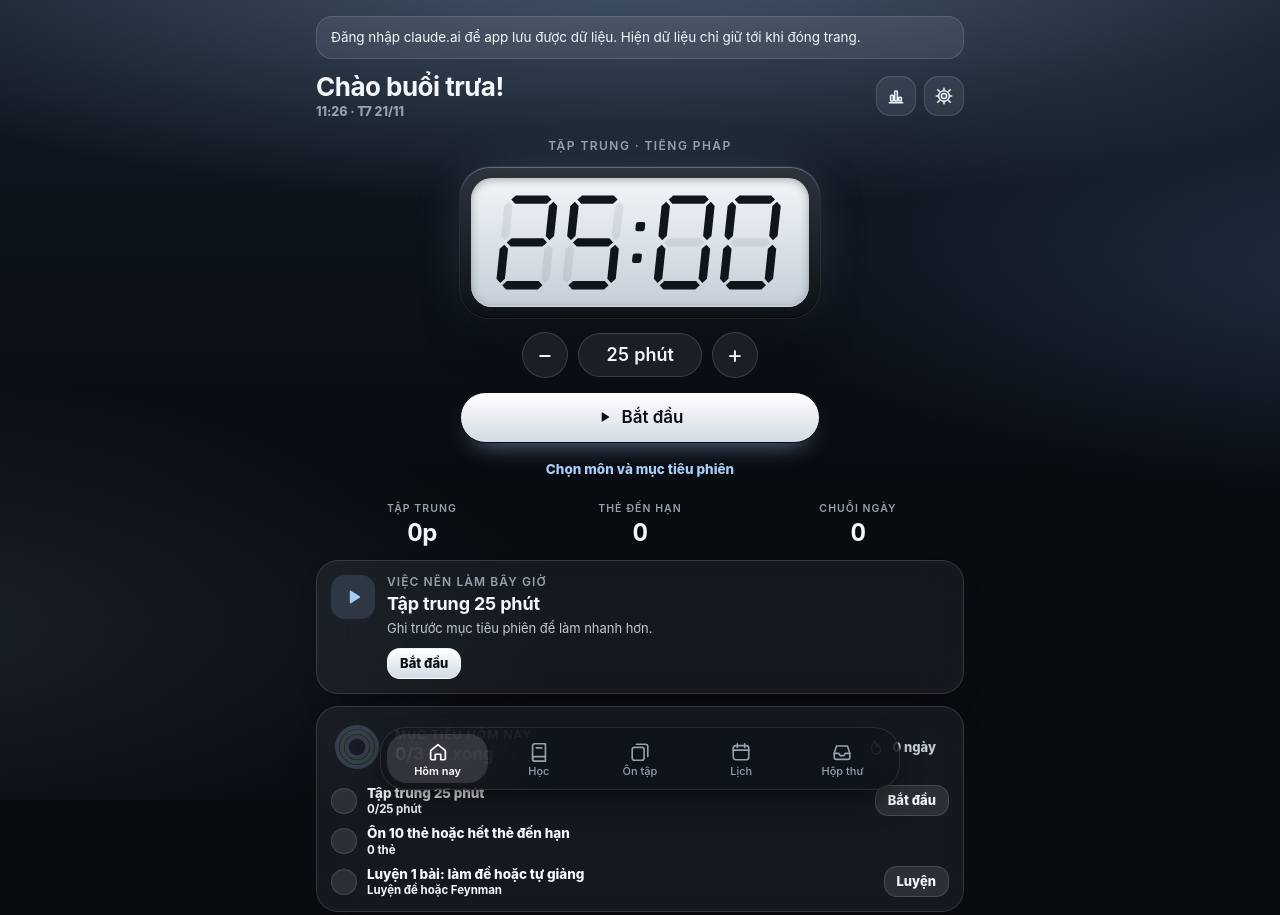
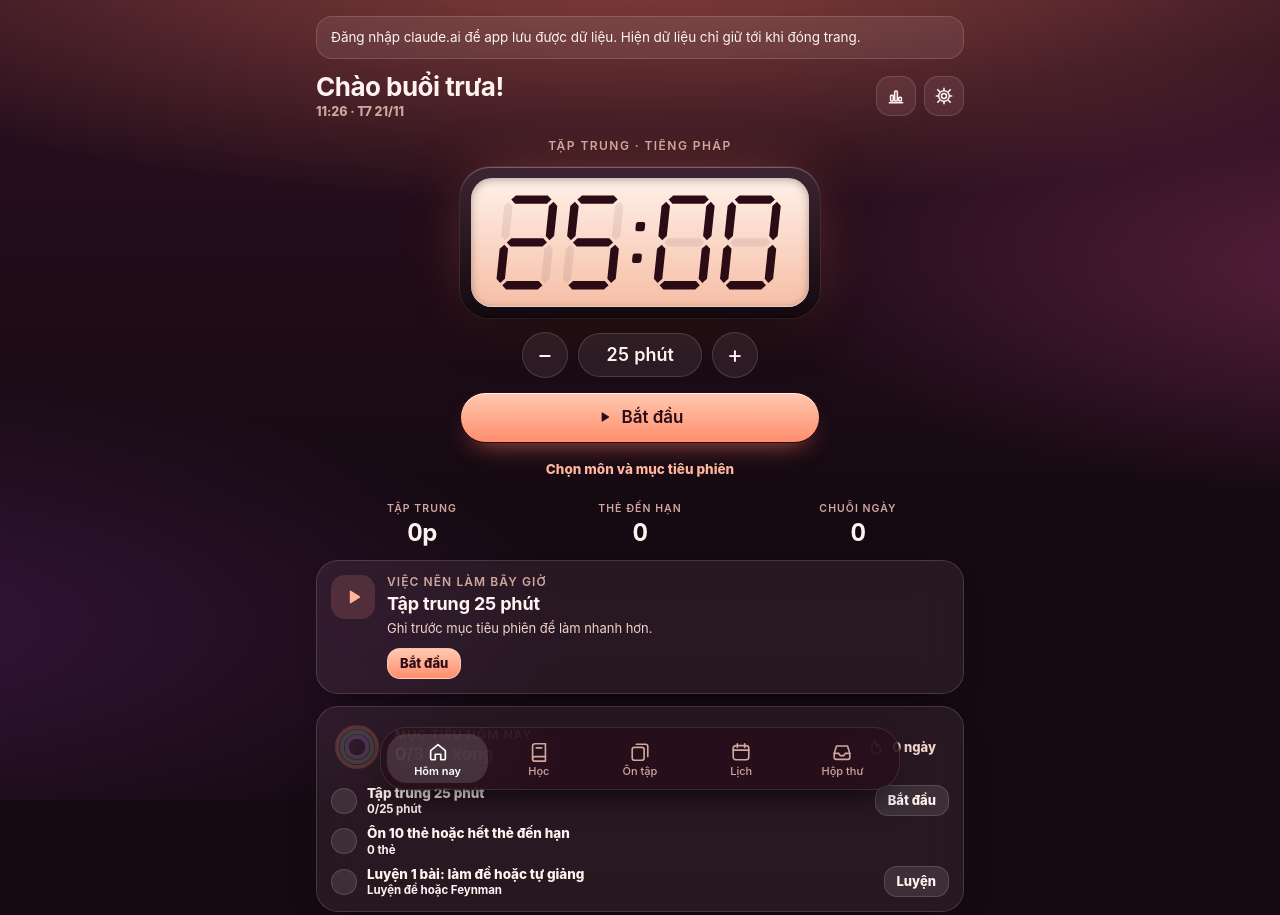
Before and after one commit to ninhvominhngoc-commits/app-claude-test, a website: page artifact/sorbonne-copilot.html in a window 1280 px wide. Shown: the top 915 px of the page. Drawn offline with nearby package versions, Linux system fonts and the light colour scheme.

Commit message:
Bảng màu hợp mệnh Hỏa: nền tím rượu vang có ánh lửa, nhấn cam san hô, xanh lá phụ
Bỏ đen và xanh nước biển; đồng hồ LCD đèn cam; 3 vòng mục tiêu cam, xanh lá, tím.

Co-Authored-By: Claude Opus 5.5 <noreply@anthropic.com>
Claude-Session: https://claude.ai/code/session_01SA5TeRJkK5guGAGmkY49gd

```diff
--- a/artifact/parts/7-progress.js
+++ b/artifact/parts/7-progress.js
@@ -22,9 +22,9 @@ function lastSubject() {
 function quests() {
   const d = state.stats.days[todayISO()] || {}, f = d.f || 0, r = d.r || 0, fe = d.fe || 0, pr = d.p || 0;
   return [
-    { k: "focus", t: "Tập trung 25 phút", v: f >= 25 ? `${f} phút` : `${f}/25 phút`, p: Math.min(1, f / 25), act: f < 25 ? ["focus-open", state.focus?.endAt ? "Mở" : "Bắt đầu"] : null, col: "#a9cdf5" },
-    { k: "review", t: "Ôn 10 thẻ hoặc hết thẻ đến hạn", v: `${r} thẻ`, p: r >= 10 || (r > 0 && totalDue() === 0) ? 1 : Math.min(1, r / 10), act: totalDue() ? ["review-all", "Ôn"] : null, col: "#9fe2c8" },
-    { k: "practice", t: "Luyện 1 bài: làm đề hoặc tự giảng", v: fe || pr ? "Xong" : "Luyện đề hoặc Feynman", p: fe || pr ? 1 : 0, act: fe || pr ? null : ["go-drill", "Luyện"], col: "#c9b6ff" },
+    { k: "focus", t: "Tập trung 25 phút", v: f >= 25 ? `${f} phút` : `${f}/25 phút`, p: Math.min(1, f / 25), act: f < 25 ? ["focus-open", state.focus?.endAt ? "Mở" : "Bắt đầu"] : null, col: "#ff9a7a" },
+    { k: "review", t: "Ôn 10 thẻ hoặc hết thẻ đến hạn", v: `${r} thẻ`, p: r >= 10 || (r > 0 && totalDue() === 0) ? 1 : Math.min(1, r / 10), act: totalDue() ? ["review-all", "Ôn"] : null, col: "#8fd694" },
+    { k: "practice", t: "Luyện 1 bài: làm đề hoặc tự giảng", v: fe || pr ? "Xong" : "Luyện đề hoặc Feynman", p: fe || pr ? 1 : 0, act: fe || pr ? null : ["go-drill", "Luyện"], col: "#e39bff" },
   ];
 }
 function checkGold() {
--- a/artifact/sorbonne-copilot.html
+++ b/artifact/sorbonne-copilot.html
@@ -709,32 +709,32 @@ button.widget:active { transform: translateY(3px); box-shadow: 0 1px 0 var(--chu
 #drThumbs img { width: 64px; height: 64px; object-fit: cover; border-radius: 12px; border: 1px solid var(--outline); }
 @media (max-width: 380px) { .pg-card { grid-template-columns: 70px 1fr; } .pg-plant .plant { width: 64px; } .q-rings, .pg-top { grid-template-columns: 96px 1fr; } .q-rings .rings, .pg-top .rings { width: 96px; height: 96px; } }
 @media (max-width: 380px) { .home .clock { font-size: 11.5px; line-height: 1.3; } #hHello { font-size: 18px; } .now-card { grid-template-columns: 1fr; } .now-ic { display: none; } .now-acts { grid-column: 1; } .pv-title { font-size: 22px; padding: 9px 24px 6px; } }
-/* ===== Giao diện tối kiểu kính mờ: nền sương xanh thép, thẻ kính, nút viên bóng sáng, đồng hồ LCD ===== */
+/* ===== Giao diện kính mờ tông lửa (hợp mệnh Hỏa): nền tím rượu vang có ánh lửa, nhấn cam san hô, xanh lá phụ; đồng hồ LCD đèn cam ===== */
 :root, :root:not([data-theme="light"]), :root[data-theme="dark"] {
-  --bg: #080b10; --grid: transparent; --surface: rgba(255, 255, 255, .06); --surface-2: rgba(255, 255, 255, .1);
-  --ink: #f3f6fa; --ink-2: #c3cad4; --ink-3: #96a0ae; --line: rgba(255, 255, 255, .09); --outline: rgba(255, 255, 255, .13);
-  --chunk: transparent; --accent: #a9cdf5; --accent-btn: #eef3f8; --accent-chunk: transparent; --accent-ink: #0b0f15; --accent-soft: rgba(169, 205, 245, .14);
-  --chart: #a9cdf5; --hl: rgba(169, 205, 245, .25); --danger: #ff9b8a; --danger-ink: #140c0a; --danger-chunk: transparent; --x-chunk: transparent;
+  --bg: #160a12; --grid: transparent; --surface: rgba(255, 236, 230, .065); --surface-2: rgba(255, 236, 230, .11);
+  --ink: #fff3ef; --ink-2: #f2d3cb; --ink-3: #d0a79e; --line: rgba(255, 222, 212, .1); --outline: rgba(255, 222, 212, .16);
+  --chunk: transparent; --accent: #ffb59d; --accent-btn: #ff9a7a; --accent-chunk: transparent; --accent-ink: #2a0b16; --accent-soft: rgba(255, 154, 122, .16);
+  --chart: #ff9a7a; --hl: rgba(255, 154, 122, .25); --danger: #ff9b8a; --danger-ink: #140c0a; --danger-chunk: transparent; --x-chunk: transparent;
   --t-lav: rgba(167, 139, 250, .17); --k-lav: #d6cbff; --t-peach: rgba(251, 146, 60, .16); --k-peach: #ffd1ad; --t-mint: rgba(52, 211, 153, .15); --k-mint: #b8f1d8;
-  --t-sky: rgba(96, 165, 250, .17); --k-sky: #c8dfff; --t-butter: rgba(250, 204, 21, .15); --k-butter: #fbe7a3; --t-rose: rgba(244, 114, 182, .16); --k-rose: #ffc9de;
-  --sky-1: transparent; --sky-2: transparent; --sky-ink: #f3f6fa; --sky-ink-2: #c3cad4; --cloud: transparent; --res-body: #3a4250;
+  --t-sky: rgba(217, 112, 240, .17); --k-sky: #f5cbff; --t-butter: rgba(250, 204, 21, .15); --k-butter: #fbe7a3; --t-rose: rgba(244, 114, 182, .16); --k-rose: #ffc9de;
+  --sky-1: transparent; --sky-2: transparent; --sky-ink: #fff3ef; --sky-ink-2: #f2d3cb; --cloud: transparent; --res-body: #3a4250;
   --shadow-card: 0 14px 34px -22px rgba(0, 0, 0, .9); --shadow-float: 0 -14px 44px -18px rgba(0, 0, 0, .9);
   --font: -apple-system, BlinkMacSystemFont, "SF Pro Text", "Inter", "Segoe UI", Roboto, sans-serif;
   --display: -apple-system, BlinkMacSystemFont, "SF Pro Display", "Inter", "Segoe UI", Roboto, sans-serif;
   --r-m: 18px; --r-l: 22px;
-  --pill-bg: transparent; --mocha: #f3f6fa; --mocha-ink: #0b0f15; --x-red: rgba(255, 255, 255, .1); --dim: transparent;
+  --pill-bg: transparent; --mocha: #fff3ef; --mocha-ink: #2a0b16; --x-red: rgba(255, 255, 255, .1); --dim: transparent;
   --glass-blur: blur(20px) saturate(1.35);
-  --gloss: linear-gradient(180deg, #ffffff 0%, #d3dbe5 100%);
+  --gloss: linear-gradient(180deg, #ffc9b1 0%, #ff8e6d 100%);
   color-scheme: dark;
 }
-html { background: #080b10; }
+html { background: #160a12; }
 body { background: transparent; background-image: none; font-weight: 400; font-synthesis-weight: none; letter-spacing: -.003em; }
-body::before { background: #0c1118; }
+body::before { background: #1f0c16; }
 body::after { content: ""; position: fixed; inset: 0; z-index: -1; pointer-events: none;
-  background: radial-gradient(120% 55% at 50% -8%, rgba(150, 182, 222, .42) 0%, rgba(150, 182, 222, 0) 62%),
-    radial-gradient(70% 40% at 108% 34%, rgba(92, 128, 184, .24) 0%, rgba(92, 128, 184, 0) 70%),
-    radial-gradient(80% 45% at -12% 78%, rgba(122, 142, 172, .18) 0%, rgba(122, 142, 172, 0) 70%),
-    linear-gradient(180deg, #121a25 0%, #080b10 62%); }
+  background: radial-gradient(120% 55% at 50% -8%, rgba(255, 128, 92, .46) 0%, rgba(255, 128, 92, 0) 62%),
+    radial-gradient(70% 40% at 108% 34%, rgba(214, 72, 140, .3) 0%, rgba(214, 72, 140, 0) 70%),
+    radial-gradient(80% 45% at -12% 78%, rgba(150, 60, 190, .24) 0%, rgba(150, 60, 190, 0) 70%),
+    linear-gradient(180deg, #2c1020 0%, #160a12 62%); }
 ::placeholder { color: var(--ink-3); opacity: 1; }
 /* kính mờ */
 .tile, .card, .now-card, .ev, .deck-row, .course-card, .exam-card, .empty, .msg.a .md, .pg-top { -webkit-backdrop-filter: var(--glass-blur); backdrop-filter: var(--glass-blur); box-shadow: var(--shadow-card); }
@@ -743,7 +743,7 @@ body::after { content: ""; position: fixed; inset: 0; z-index: -1; pointer-event
 /* nút: viên thuốc kính, nút chính bóng sáng */
 .btn { border-radius: 999px; background: rgba(255, 255, 255, .08); color: var(--ink); }
 .btn:active:not(:disabled), .btn.primary:active:not(:disabled) { transform: scale(.97); }
-.btn.primary, .icon-btn.solid, .pill-start { background: var(--gloss); color: #0b0f15; border-color: rgba(255, 255, 255, .55); box-shadow: inset 0 1px 0 #ffffff, 0 12px 26px -14px rgba(170, 200, 240, .7); }
+.btn.primary, .icon-btn.solid, .pill-start { background: var(--gloss); color: #2a0b16; border-color: rgba(255, 214, 200, .6); box-shadow: inset 0 1px 0 rgba(255, 255, 255, .75), 0 12px 26px -14px rgba(255, 120, 90, .8); }
 .btn.soft { background: rgba(255, 255, 255, .1); color: var(--ink); }
 .btn.ghost { background: transparent; color: var(--ink-2); }
 .btn.glass { background: rgba(255, 255, 255, .08); }
@@ -757,14 +757,14 @@ body::after { content: ""; position: fixed; inset: 0; z-index: -1; pointer-event
 .label { color: var(--ink-3); letter-spacing: .09em; font-weight: 600; }
 .segmented button[aria-selected="true"], .stats-tabs button[aria-selected="true"], .pv .stats-tabs button[aria-selected="true"] { background: rgba(255, 255, 255, .16); color: #ffffff; box-shadow: inset 0 1px 0 rgba(255, 255, 255, .18); }
 .stats-tabs button { padding: 9px 0; white-space: nowrap; overflow: hidden; text-overflow: ellipsis; }
-.pills button[aria-pressed="true"] { background: #f3f6fa; color: #0b0f15; border-color: #f3f6fa; }
+.pills button[aria-pressed="true"] { background: #fff3ef; color: #2a0b16; border-color: #fff3ef; }
 .chip { box-shadow: none; }
 .notice, .flame { background: rgba(255, 255, 255, .08); }
 /* thanh tab: viên kính tối */
-.tabbar .in { background: rgba(14, 18, 25, .74); border-color: rgba(255, 255, 255, .1); -webkit-backdrop-filter: blur(24px) saturate(1.4); backdrop-filter: blur(24px) saturate(1.4); box-shadow: 0 14px 34px -14px rgba(0, 0, 0, .9); }
+.tabbar .in { background: rgba(38, 14, 26, .8); border-color: rgba(255, 255, 255, .1); -webkit-backdrop-filter: blur(24px) saturate(1.4); backdrop-filter: blur(24px) saturate(1.4); box-shadow: 0 14px 34px -14px rgba(0, 0, 0, .9); }
 .tab { min-width: 0; color: var(--ink-3); font-weight: 500; }
 .tab[aria-current="page"] { background: rgba(255, 255, 255, .13); color: #ffffff; box-shadow: none; font-weight: 600; }
-.topbar { background: rgba(8, 11, 16, .6); }
+.topbar { background: rgba(24, 10, 17, .62); }
 /* bảng nổi Thống kê / Tiến độ */
 .pv { background: transparent; }
 .pv-leaf { display: none; }
@@ -776,7 +776,7 @@ body::after { content: ""; position: fixed; inset: 0; z-index: -1; pointer-event
 .pv .card, .pv .period, .pv .rec, .pv .rec.mint, .pv .rec.sky, .pv .rec.peach { background: rgba(255, 255, 255, .06); border: 1px solid var(--outline); }
 .pv .rec span { color: var(--ink-2); } .pv .rec b { color: var(--ink); }
 /* bảng trượt */
-.sheet { padding-top: 8px; border-radius: 26px 26px 0 0; background: rgba(17, 21, 28, .95); border-color: rgba(255, 255, 255, .1); -webkit-backdrop-filter: blur(26px); backdrop-filter: blur(26px); }
+.sheet { padding-top: 8px; border-radius: 26px 26px 0 0; background: rgba(34, 13, 24, .96); border-color: rgba(255, 255, 255, .1); -webkit-backdrop-filter: blur(26px); backdrop-filter: blur(26px); }
 .sheet-h { min-height: 0; padding: 8px max(10px, env(safe-area-inset-right, 0px)) 2px max(20px, env(safe-area-inset-left, 0px)); justify-content: space-between; }
 .sheet-h h3 { position: static; transform: none; width: auto; max-width: none; background: none; border: 0; box-shadow: none; padding: 0; border-radius: 0; color: var(--ink); font: 700 21px/1.25 var(--display); letter-spacing: -.01em; text-align: left; }
 .sheet-h .icon-btn[data-close] { position: static; transform: none; width: 36px; height: 36px; background: rgba(255, 255, 255, .1); color: var(--ink); border: 0; box-shadow: none; }
@@ -786,22 +786,22 @@ body::after { content: ""; position: fixed; inset: 0; z-index: -1; pointer-event
 .set-card, .set-card.peach, .set-card.sky { background: rgba(255, 255, 255, .07); color: var(--ink); box-shadow: none; }
 .set-card .i, .set-card.peach .i, .set-card.sky .i { color: var(--accent); }
 .switch { background: rgba(255, 255, 255, .14); }
-.switch:checked { background: #a9cdf5; }
+.switch:checked { background: #ff9a7a; }
 /* Hôm nay: đồng hồ LCD, − / +, Bắt đầu, hàng số liệu */
 #hHello { font: 700 26px/1.1 var(--display); letter-spacing: -.02em; }
 .home .clock { color: var(--ink-3); }
 .home .ht-right .icon-btn { background: rgba(255, 255, 255, .08); border-color: rgba(255, 255, 255, .13); color: var(--ink); -webkit-backdrop-filter: var(--glass-blur); backdrop-filter: var(--glass-blur); }
 .timer-hero { display: grid; justify-items: center; gap: 14px; padding: 8px 0 4px; }
 .t-cap { max-width: 100%; font: 600 12px/1.2 var(--font); letter-spacing: .12em; text-transform: uppercase; color: var(--ink-3); white-space: nowrap; overflow: hidden; text-overflow: ellipsis; }
-.lcd { display: block; width: min(100%, 360px); padding: 11px; border: 0; border-radius: 30px; cursor: pointer; color: inherit; background: linear-gradient(180deg, #2c333d 0%, #0e1218 100%); box-shadow: inset 0 1px 0 rgba(255, 255, 255, .28), inset 0 -1px 0 rgba(0, 0, 0, .6), 0 0 0 1px rgba(255, 255, 255, .07), 0 26px 54px -24px rgba(0, 0, 0, .95), 0 0 60px -20px rgba(150, 182, 222, .45); }
+.lcd { display: block; width: min(100%, 360px); padding: 11px; border: 0; border-radius: 30px; cursor: pointer; color: inherit; background: linear-gradient(180deg, #3d2432 0%, #14090f 100%); box-shadow: inset 0 1px 0 rgba(255, 255, 255, .28), inset 0 -1px 0 rgba(0, 0, 0, .6), 0 0 0 1px rgba(255, 255, 255, .07), 0 26px 54px -24px rgba(0, 0, 0, .95), 0 0 64px -20px rgba(255, 128, 92, .55); }
 .lcd:active { transform: scale(.985); }
 .lcd.big { width: min(100%, 420px); cursor: default; }
 .lcd.big:active { transform: none; }
-.lcd-screen { display: block; border-radius: 21px; padding: 16px 20px; background: linear-gradient(180deg, #f2f5f8 0%, #c5ced9 100%); box-shadow: inset 0 2px 9px rgba(0, 0, 0, .3), inset 0 -1px 0 rgba(255, 255, 255, .6); }
+.lcd-screen { display: block; border-radius: 21px; padding: 16px 20px; background: linear-gradient(180deg, #fff0e8 0%, #f6bea6 100%); box-shadow: inset 0 2px 9px rgba(0, 0, 0, .3), inset 0 -1px 0 rgba(255, 255, 255, .6); }
 .lcd-svg { display: block; width: 100%; height: auto; }
-.lcd-svg .on { fill: #10151c; }
-.lcd-svg .off { fill: #10151c; opacity: .07; }
-.lcd.on .lcd-screen { background: linear-gradient(180deg, #eaf3fc 0%, #b9cde2 100%); }
+.lcd-svg .on { fill: #2a0b16; }
+.lcd-svg .off { fill: #2a0b16; opacity: .08; }
+.lcd.on .lcd-screen { background: linear-gradient(180deg, #fff3ea 0%, #ffb197 100%); }
 .stepper { display: flex; align-items: center; gap: 10px; }
 .stepper .step { width: 46px; height: 46px; border-radius: 50%; border: 1px solid rgba(255, 255, 255, .15); background: rgba(255, 255, 255, .07); color: var(--ink); font: 400 24px/1 var(--font); display: grid; place-items: center; cursor: pointer; -webkit-backdrop-filter: var(--glass-blur); backdrop-filter: var(--glass-blur); }
 .stepper .step:active { transform: scale(.94); }
@@ -822,7 +822,7 @@ body::after { content: ""; position: fixed; inset: 0; z-index: -1; pointer-event
 .f-prog { width: min(100%, 420px); }
 .f-prog svg { display: block; width: 100%; height: 6px; }
 .f-prog .fr-bg { stroke: rgba(255, 255, 255, .12); stroke-width: 6; stroke-linecap: round; }
-.f-prog .fr-on { stroke: #a9cdf5; stroke-width: 6; stroke-linecap: round; }
+.f-prog .fr-on { stroke: #ff9a7a; stroke-width: 6; stroke-linecap: round; }
 @media (max-width: 380px) { .goals-head .rings { display: none; } .page-h h1, .pv-title { font-size: 26px; } #hHello { font-size: 22px; } .stat-row b { font-size: 21px; } .stat-row small { font-size: 9.5px; letter-spacing: .06em; } #hDur { min-width: 104px; font-size: 16px; } }
 </style>
 
@@ -2225,9 +2225,9 @@ function lastSubject() {
 function quests() {
   const d = state.stats.days[todayISO()] || {}, f = d.f || 0, r = d.r || 0, fe = d.fe || 0, pr = d.p || 0;
   return [
-    { k: "focus", t: "Tập trung 25 phút", v: f >= 25 ? `${f} phút` : `${f}/25 phút`, p: Math.min(1, f / 25), act: f < 25 ? ["focus-open", state.focus?.endAt ? "Mở" : "Bắt đầu"] : null, col: "#a9cdf5" },
-    { k: "review", t: "Ôn 10 thẻ hoặc hết thẻ đến hạn", v: `${r} thẻ`, p: r >= 10 || (r > 0 && totalDue() === 0) ? 1 : Math.min(1, r / 10), act: totalDue() ? ["review-all", "Ôn"] : null, col: "#9fe2c8" },
-    { k: "practice", t: "Luyện 1 bài: làm đề hoặc tự giảng", v: fe || pr ? "Xong" : "Luyện đề hoặc Feynman", p: fe || pr ? 1 : 0, act: fe || pr ? null : ["go-drill", "Luyện"], col: "#c9b6ff" },
+    { k: "focus", t: "Tập trung 25 phút", v: f >= 25 ? `${f} phút` : `${f}/25 phút`, p: Math.min(1, f / 25), act: f < 25 ? ["focus-open", state.focus?.endAt ? "Mở" : "Bắt đầu"] : null, col: "#ff9a7a" },
+    { k: "review", t: "Ôn 10 thẻ hoặc hết thẻ đến hạn", v: `${r} thẻ`, p: r >= 10 || (r > 0 && totalDue() === 0) ? 1 : Math.min(1, r / 10), act: totalDue() ? ["review-all", "Ôn"] : null, col: "#8fd694" },
+    { k: "practice", t: "Luyện 1 bài: làm đề hoặc tự giảng", v: fe || pr ? "Xong" : "Luyện đề hoặc Feynman", p: fe || pr ? 1 : 0, act: fe || pr ? null : ["go-drill", "Luyện"], col: "#e39bff" },
   ];
 }
 function checkGold() {
```
Also changed, not shown: artifact/parts/1e-today.html (+27 -27 lines).
